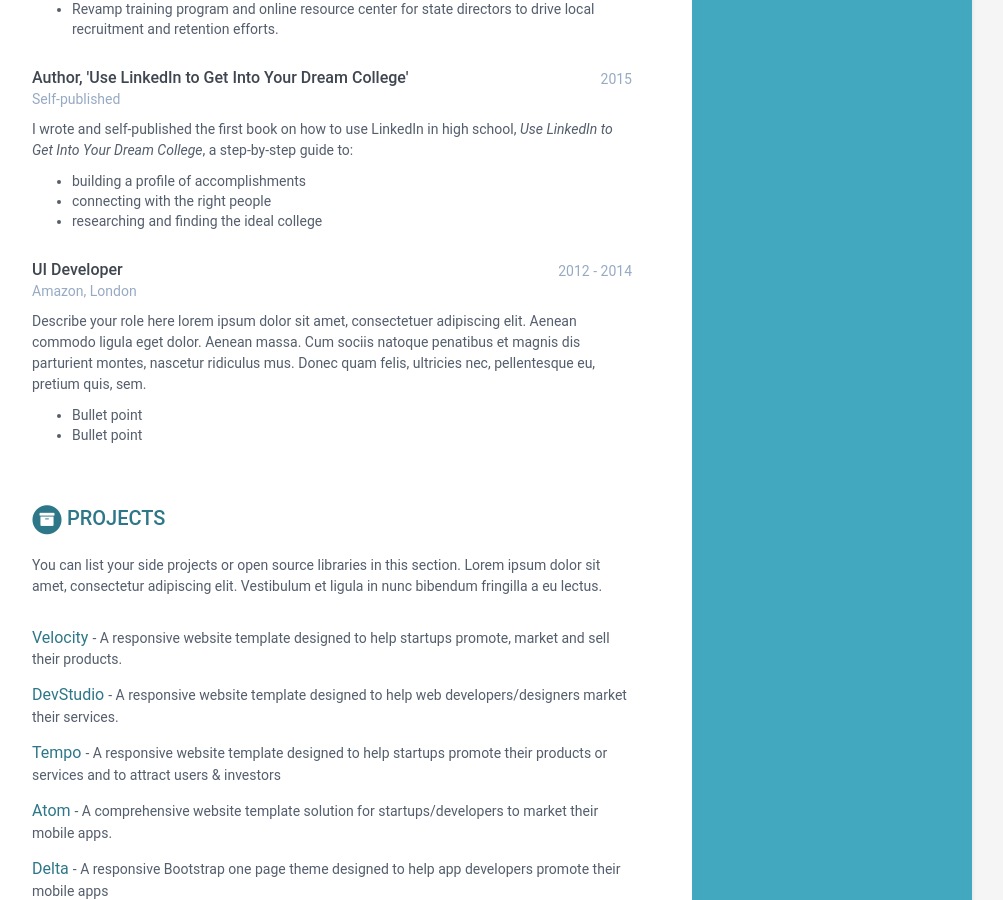
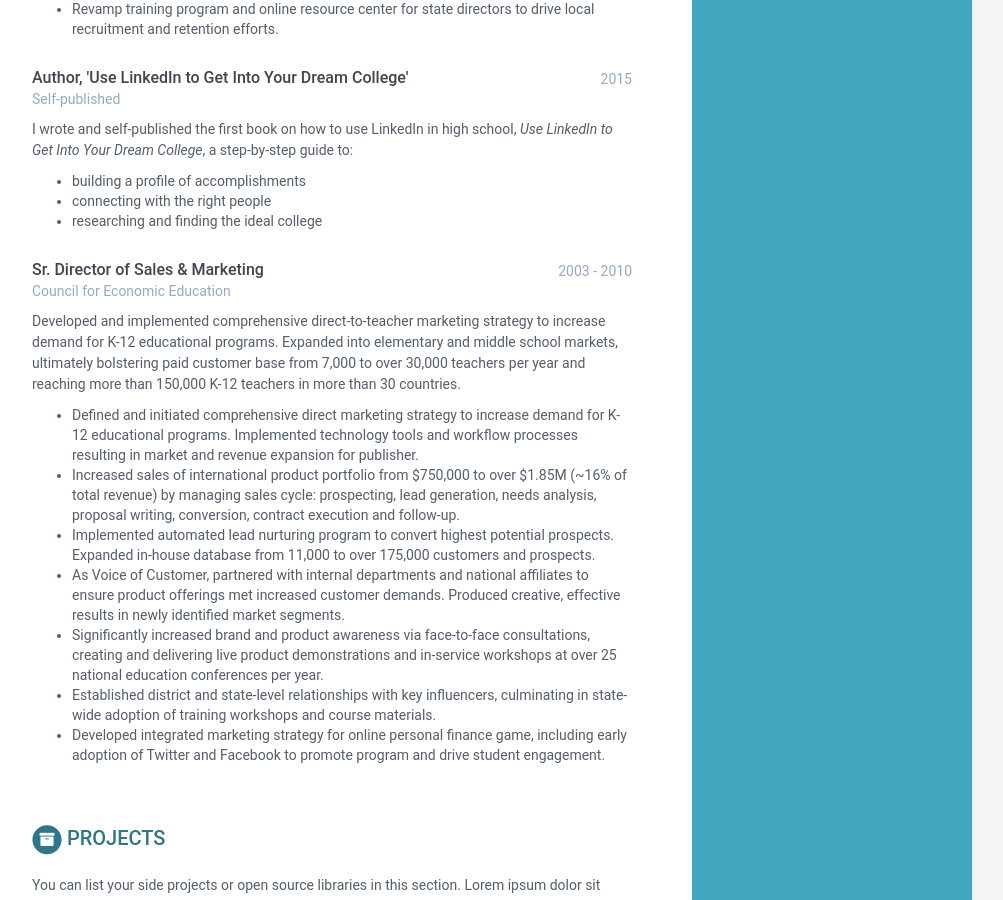
Before and after one commit to CurtComber/resume, a Jekyll site: the page built from index.html, in a window 1280 px wide and 900 px high, scrolled down 1137 px. Shown: the whole window, without its empty margins (168-1171 px from the left). Built offline with Jekyll 4.4.1, drawn with Linux system fonts in a browser that asks for light colours.

Commit message:
Update data.yml

```diff
--- a/_data/data.yml
+++ b/_data/data.yml
@@ -90,18 +90,19 @@ experiences:
           - connecting with the right people
           - researching and finding the ideal college
 
-    - role: UI Developer
-      time: 2012 - 2014
-      company: Amazon, London
+    - role: Sr. Director of Sales & Marketing
+      time: 2003 - 2010
+      company: Council for Economic Education
       details: |
-        Describe your role here lorem ipsum dolor sit amet, consectetuer
-        adipiscing elit. Aenean commodo ligula eget dolor. Aenean massa.
-        Cum sociis natoque penatibus et magnis dis parturient montes,
-        nascetur ridiculus mus. Donec quam felis, ultricies nec,
-        pellentesque eu, pretium quis, sem.
+        Developed and implemented comprehensive direct-to-teacher marketing strategy to increase demand for K-12 educational programs. Expanded into elementary and middle school markets, ultimately bolstering paid customer base from 7,000 to over 30,000 teachers per year and reaching more than 150,000 K-12 teachers in more than 30 countries.
 
-          - Bullet point
-          - Bullet point
+        - Defined and initiated comprehensive direct marketing strategy to increase demand for K-12 educational programs. Implemented technology tools and workflow processes resulting in market and revenue expansion for publisher.
+        - Increased sales of international product portfolio from $750,000 to over $1.85M (~16% of total revenue) by managing sales cycle: prospecting, lead generation, needs analysis, proposal writing, conversion, contract execution and follow-up.
+        - Implemented automated lead nurturing program to convert highest potential prospects. Expanded in-house database from 11,000 to over 175,000 customers and prospects.
+        - As Voice of Customer, partnered with internal departments and national affiliates to ensure product offerings met increased customer demands. Produced creative, effective results in newly identified market segments.
+        - Significantly increased brand and product awareness via face-to-face consultations, creating and delivering live product demonstrations and in-service workshops at over 25 national education conferences per year.
+        - Established district and state-level relationships with key influencers, culminating in state-wide adoption of training workshops and course materials.
+        - Developed integrated marketing strategy for online personal finance game, including early adoption of Twitter and Facebook to promote program and drive student engagement.
 
 projects:
     title: Projects
```
